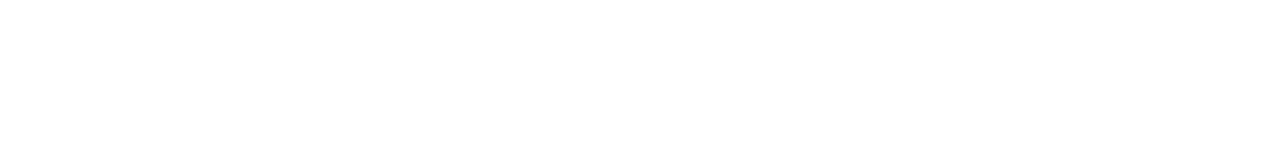
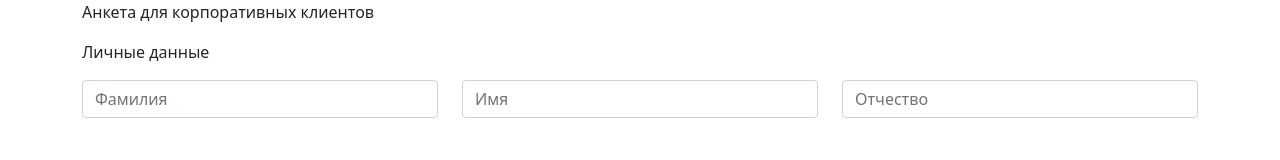
Before and after one commit to AliyaMuratova/megastore, a plain HTML site: page index.html in a window 1280 px wide. Drawn offline with Linux system fonts and the light colour scheme.

Commit message:
feat: added first part of form

```diff
--- a/index.html
+++ b/index.html
@@ -7,6 +7,24 @@
     <link rel="stylesheet" href="style.css">
 </head>
 <body>
-
+<div class="main">
+    <div class="container">
+        <p class="title">Анкета  для корпоративных клиентов</p>
+        <div class="personal">
+            <p class="desc">Личные данные</p>
+            <form class="row">
+                <div class="col-md-4">
+                    <input type="text" class="form-control" placeholder="Фамилия">
+                </div>
+                <div class="col-md-4">
+                    <input type="text" class="form-control" placeholder="Имя">
+                </div>
+                <div class="col-md-4">
+                    <input type="text" class="form-control" placeholder="Отчество">
+                </div>
+            </form>
+        </div>
+    </div>
+</div>
 </body>
 </html>
```
